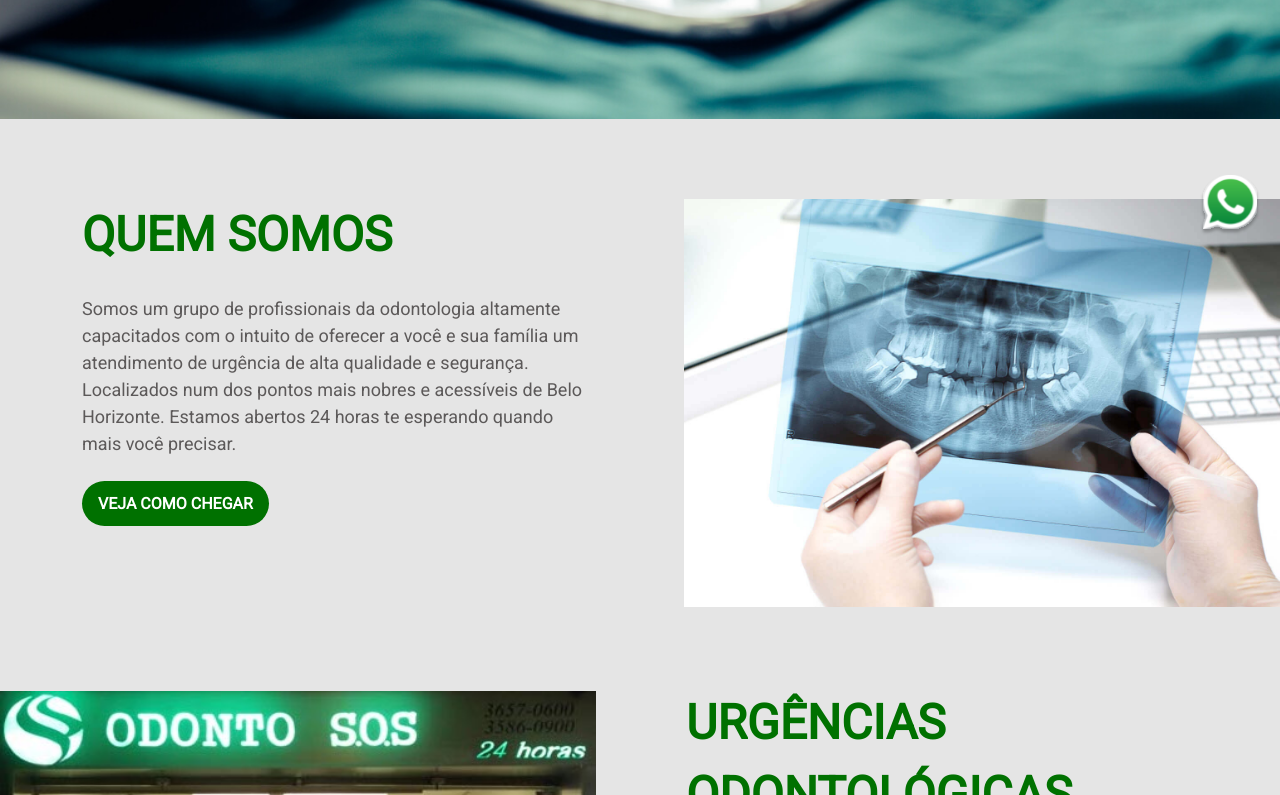
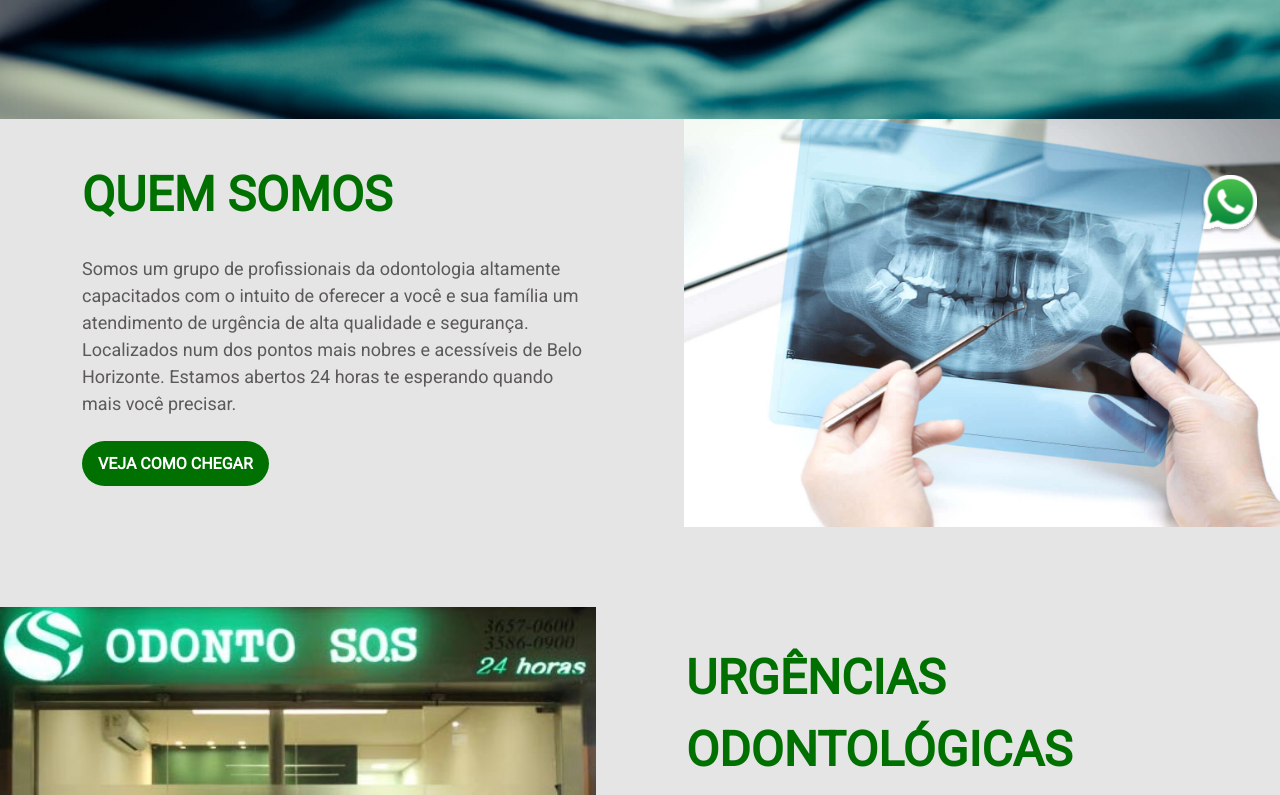
Before and after one commit to odontosos24horas/odontosos, a Next.js app: page / in a window 1280 px wide. Shown: the part 545-1340 px from the top of the page. Built offline with nearby package versions, Linux system fonts and the light colour scheme.

Commit message:
style: layout no desktop

```diff
--- a/src/components/atoms/nextMap/index.tsx
+++ b/src/components/atoms/nextMap/index.tsx
@@ -1,5 +1,5 @@
 import React from 'react'
 
-const NextMap = () => <iframe src="https://www.google.com/maps/embed?pb=!1m18!1m12!1m3!1d3750.747845081203!2d-43.92966338446836!3d-19.935027943615154!2m3!1f0!2f0!3f0!3m2!1i1024!2i768!4f13.1!3m3!1m2!1s0xa699c1a8f63a65%3A0xf73112f63fc6dbf1!2sR.%20Cl%C3%A1udio%20Manoel%2C%20223%20-%20Funcion%C3%A1rios%2C%20Belo%20Horizonte%20-%20MG%2C%2030140-100!5e0!3m2!1spt-BR!2sbr!4v1638402518655!5m2!1spt-BR!2sbr" width="auto" height="450" loading="lazy"></iframe>
+const NextMap = () => <iframe src="https://www.google.com/maps/embed?pb=!1m18!1m12!1m3!1d3750.747845081203!2d-43.92966338446836!3d-19.935027943615154!2m3!1f0!2f0!3f0!3m2!1i1024!2i768!4f13.1!3m3!1m2!1s0xa699c1a8f63a65%3A0xf73112f63fc6dbf1!2sR.%20Cl%C3%A1udio%20Manoel%2C%20223%20-%20Funcion%C3%A1rios%2C%20Belo%20Horizonte%20-%20MG%2C%2030140-100!5e0!3m2!1spt-BR!2sbr!4v1638402518655!5m2!1spt-BR!2sbr" width="100%" height="450" loading="lazy"></iframe>
 
 export default NextMap
--- a/src/components/organisms/nextCallToAction/index.tsx
+++ b/src/components/organisms/nextCallToAction/index.tsx
@@ -51,8 +51,8 @@ const NextCallToAction = ({
   }, [])
   if (!isFront) return null
   return (
-    <Stack id={id} bg={background ? 'next-primary' : ''} align={'center'} direction={{ base: directionBase, md: directionMd }}>
-      <Flex px={{ base: 10 }} pb={{ base: 20 }} flex={1} align={'center'} justify={'center'}>
+    <Stack id={id} bg={background ? 'next-primary' : ''} direction={{ base: directionBase, md: directionMd }}>
+      <Flex px={{ base: 10 }} pb={{ base: 20, md: 0 }} flex={1} align={'center'} justify={'center'}>
         <Stack spacing={6} w={'full'} maxW={'lg'}>
           <Text
             color={background ? 'white' : 'next-primary'}
@@ -73,7 +73,7 @@ const NextCallToAction = ({
           </Stack>
         </Stack>
       </Flex>
-      <Flex maxH={'30rem'} flex={1}>
+      <Flex flex={1} justify={'end'}>
         {!hasMap && (
           <Image
             alt={title}
@@ -83,11 +83,9 @@ const NextCallToAction = ({
           />
         )}
         {hasMap && (
-          <Box>
-            <Suspense fallback={() => 'loading'}>
-              {/* <NextMap /> */}
-            </Suspense>
-          </Box>
+          <Suspense fallback={() => 'loading'}>
+            <NextMap />
+          </Suspense>
         )}
       </Flex>
     </Stack>
--- a/src/components/templates/nextTemplateHome/index.tsx
+++ b/src/components/templates/nextTemplateHome/index.tsx
@@ -24,7 +24,7 @@ const NextTemplateHome = ({
   return (
     <NextLayout>
       <NextHero />
-      <Box pt={20} pb={{ base: 20 }}>
+      <Box pt={{ base: 20, md: 0 }} pb={{ base: 20 }}>
         <NextCallToAction
           id={'quemsomos'}
           title={nextCallToActionItems[0].title}
```
